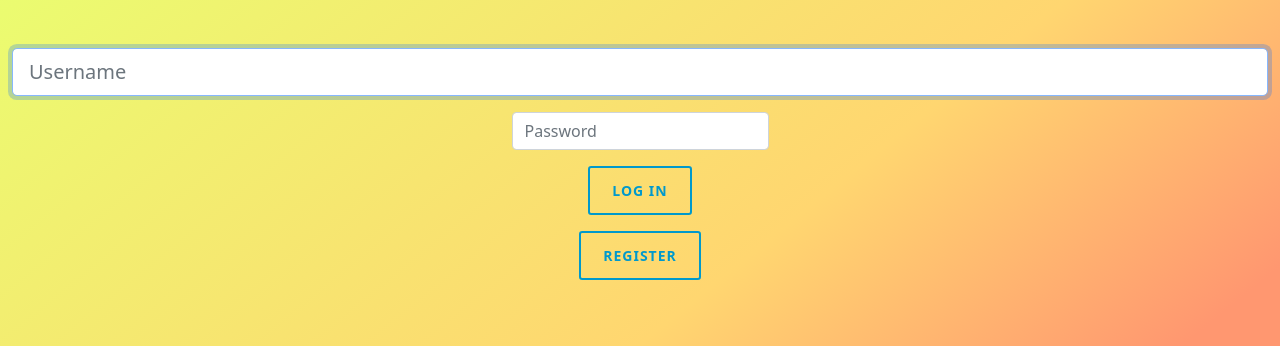
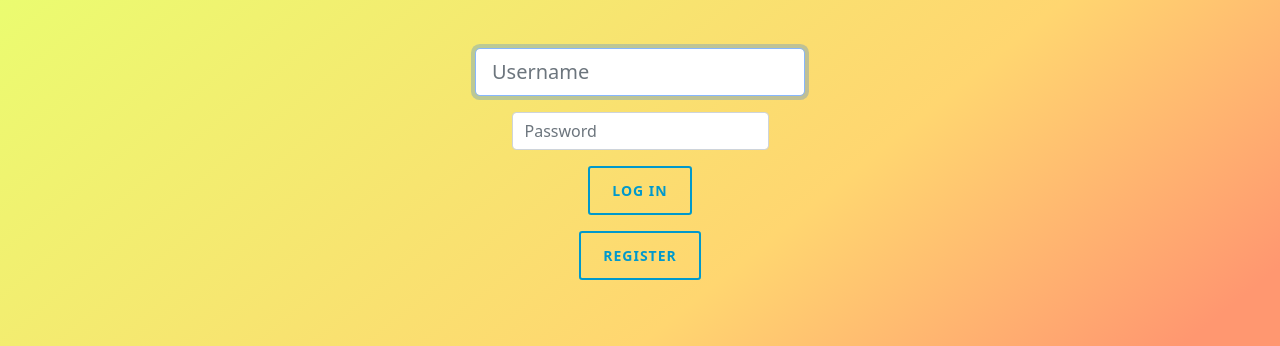
Before and after one commit to dalilaoliva/final_project, a Flask app: page / in a window 1280 px wide. Shown: the part 74-420 px from the top of the page. Run offline with Flask 2, Linux system fonts and the light colour scheme; some libraries are stand-ins or nearby versions.

Commit message:
design testing

```diff
--- a/templates/login.html
+++ b/templates/login.html
@@ -10,7 +10,7 @@
   </script>
     <form action="/login" method="post">
         <div class="mb-3">
-            <input autocomplete="off" autofocus class="form-control form-control-lg" id="username" name="username" placeholder="Username" type="text">
+            <input autocomplete="off" autofocus class="form-control mx-auto w-auto form-control-lg" id="username" name="username" placeholder="Username" type="text">
         </div>
         <div class="mb-3">
             <input class="form-control mx-auto w-auto" id="password" name="password" placeholder="Password" type="password">
```
